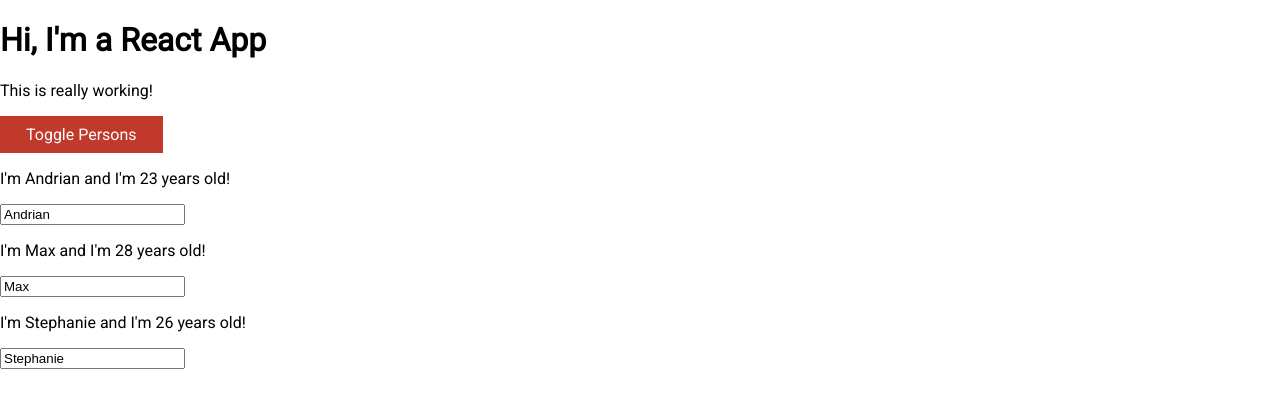
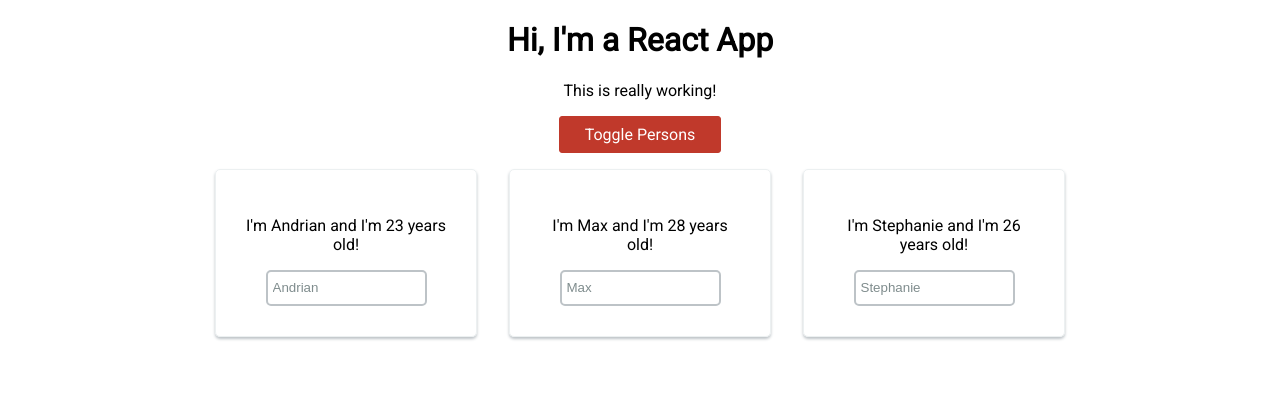
Before and after one commit to AndrianLeah/dummy-react-app, a React app: page / in a window 1280 px wide. Both pictures are taken after a click on the button "Toggle Persons". Shown: the top 408 px of the page. Built offline with nearby package versions, Linux system fonts and the light colour scheme.

Commit message:
CSS modules and restyling

```diff
--- a/src/App.css
+++ b/src/App.css
@@ -3,9 +3,34 @@
 }
 
 .red {
-  color: #e74c3c;
+  color: #c0392b;
 }
 
 .bold {
   font-weight: bold;
 }
+
+.App button {
+  background-color: #27ae60;
+  color: white;
+  font: inherit;
+  border: 1px solid #27ae60;
+  padding: 8px 25px 8px 25px;
+  cursor: pointer;
+  border-radius: 3px;
+}
+.App button:hover {
+  background-color: #2ecc71;
+}
+.App button:focus {
+  outline: 0;
+}
+
+.App button.Red {
+  background-color: #c0392b;
+  border: 1px solid #c0392b;
+}
+
+.App button.Red:hover {
+  background-color: #e74c3c;
+}
--- a/src/App.js
+++ b/src/App.js
@@ -1,5 +1,5 @@
 import React, { Component } from "react";
-import "./App.css";
+import classes from "./App.css";
 import Person from "./Person/Person";
 
 class App extends Component {
@@ -37,23 +37,9 @@ class App extends Component {
   };
 
   render() {
-    const style = {
-      backgroundColor: "#27ae60",
-      color: "white",
-      font: "inherit",
-      border: "1px solid #27ae60",
-      padding: "8px 25px 8px 25px",
-      cursor: "pointer",
-      /* borderRadius: "3px",
-      ":hover": {
-        backgroundColor: "#2ecc71"
-      },
-      ":focus": {
-        outline: "0"
-      } */
-    };
+    let persons = null;
+    let btnClass = null;
 
-    let persons = null;
     if (this.state.showPersons) {
       persons = (
         <div>
@@ -71,30 +57,26 @@ class App extends Component {
         </div>
       );
 
-      style.backgroundColor = "#c0392b";
-      style.border = "1px solid #c0392b";
-      /* style[":hover"] = {
-        backgroundColor: "#e74c3c"
-      }; */
+      btnClass = classes.Red;
     }
 
-    const classes = [];
+    const assignedClasses = [];
     if (this.state.persons.length <= 2) {
-      classes.push("red");
+      assignedClasses.push(classes.red);
     }
     if (this.state.persons.length <= 1) {
-      classes.push("bold");
+      assignedClasses.push(classes.bold);
     }
 
     return (
-        <div className="App">
-          <h1>Hi, I'm a React App</h1>
-          <p className={classes.join(" ")}>This is really working!</p>
-          <button onClick={this.togglePersonsHandler} style={style}>
-            Toggle Persons
-          </button>
-          {persons}
-        </div>
+      <div className={classes.App}>
+        <h1>Hi, I'm a React App</h1>
+        <p className={assignedClasses.join(" ")}>This is really working!</p>
+        <button className={btnClass} onClick={this.togglePersonsHandler}>
+          Toggle Persons
+        </button>
+        {persons}
+      </div>
     );
   }
 }
--- a/src/Person/Person.css
+++ b/src/Person/Person.css
@@ -1,8 +1,35 @@
 .Person {
-  width: 60%;
-  margin: 16px auto;
-  border: 1px solid #eeeeee;
-  box-shadow: 0 2px 3px #cccccc;
-  padding: 16px;
+  width: 80%;
+  margin: 16px;
+  padding: 30px;
+  vertical-align: top;
+  display: inline-block;
+
   text-align: center;
+
+  border: 1px solid #ecf0f1;
+  border-radius: 5px;
+  box-shadow: 0 2px 3px #bdc3c7;
 }
+
+.Person input {
+  height: 30px;
+  width: 150px;
+  border-radius: 5px;
+  border: 2px solid #bdc3c7;
+  color: #7f8c8d;
+  padding-left: 5px;
+}
+
+.Person input:focus {
+  border:2px solid #2ecc71;
+  outline: 0;
+  color: black;
+  transition: 0.5s;
+}
+
+@media (min-width: 200px) {
+  .Person {
+    width: 200px;
+  }
+}
--- a/src/Person/Person.js
+++ b/src/Person/Person.js
@@ -1,9 +1,9 @@
 import React from "react";
-import "./Person.css";
+import classes from "./Person.css";
 
 const person = props => {
   return (
-    <div className="Person">
+    <div className={classes.Person}>
       <p onClick={props.click}>
         I'm {props.name} and I'm {props.age} years old!
       </p>
```
